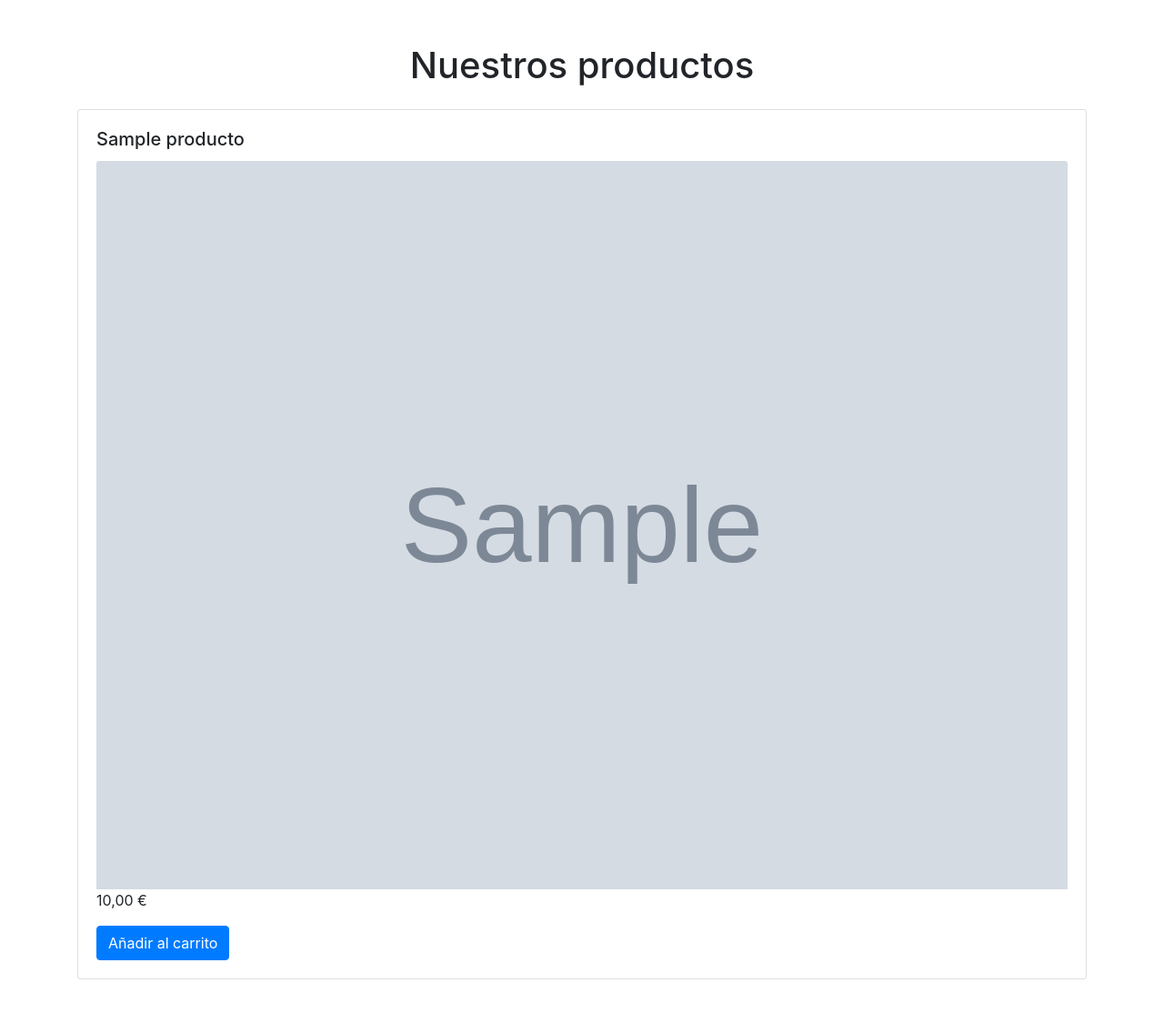
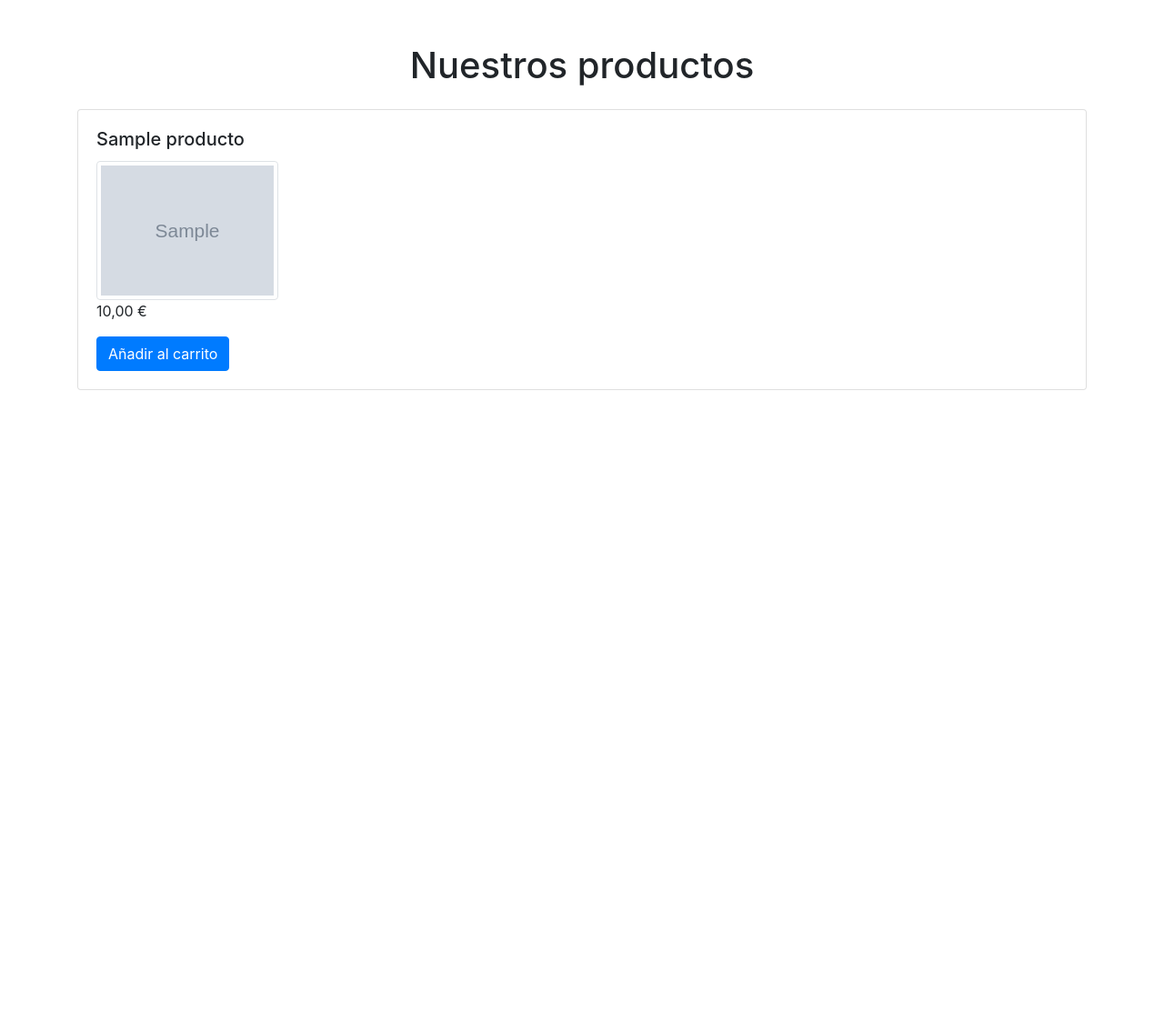
Before and after one commit to helenaSarrion/Proyecto-tienda, a Symfony app: template proyecto-tienda/templates/productos/index.html.twig in a window 1280 px wide. Shown: the whole page at 91% size. After the commit the page ends 429 px from the top, so only its background shows below. Run offline with Twig, Linux system fonts and the light colour scheme; the template is opened without the code that fills it: most values are stand-ins (such as "Sample title", 1, 10 or a date in 2020); grey boxes marked "Sample" are stand-in pictures; some libraries are stand-ins or nearby versions.

Commit message:
añadiendo imagenes

```diff
--- a/proyecto-tienda/templates/productos/index.html.twig
+++ b/proyecto-tienda/templates/productos/index.html.twig
@@ -9,16 +9,14 @@
 					<div class="card h-100">
 						<div class="card-body">
 							<h5 class="card-title">{{ producto.nombre }}</h5>
-                            <img src="{{ producto.image_link }}" class="card-img-top" alt="{{ producto.nombre }}">
-
+							<img src="{{ producto.image_link }}" class="img-thumbnail" style="max-width: 200px; max-height: 200px;">
 							<p class="card-text">
-                                {{ producto.precio|number_format(2, ',', '.') }} €
+								{{ producto.precio|number_format(2, ',', '.') }} €
 							</p>
 							<a href="#" class="btn btn-primary">Añadir al carrito</a>
 						</div>
 					</div>
 				</div>
-
 			{% endfor %}
 		</div>
 	</div>
```
